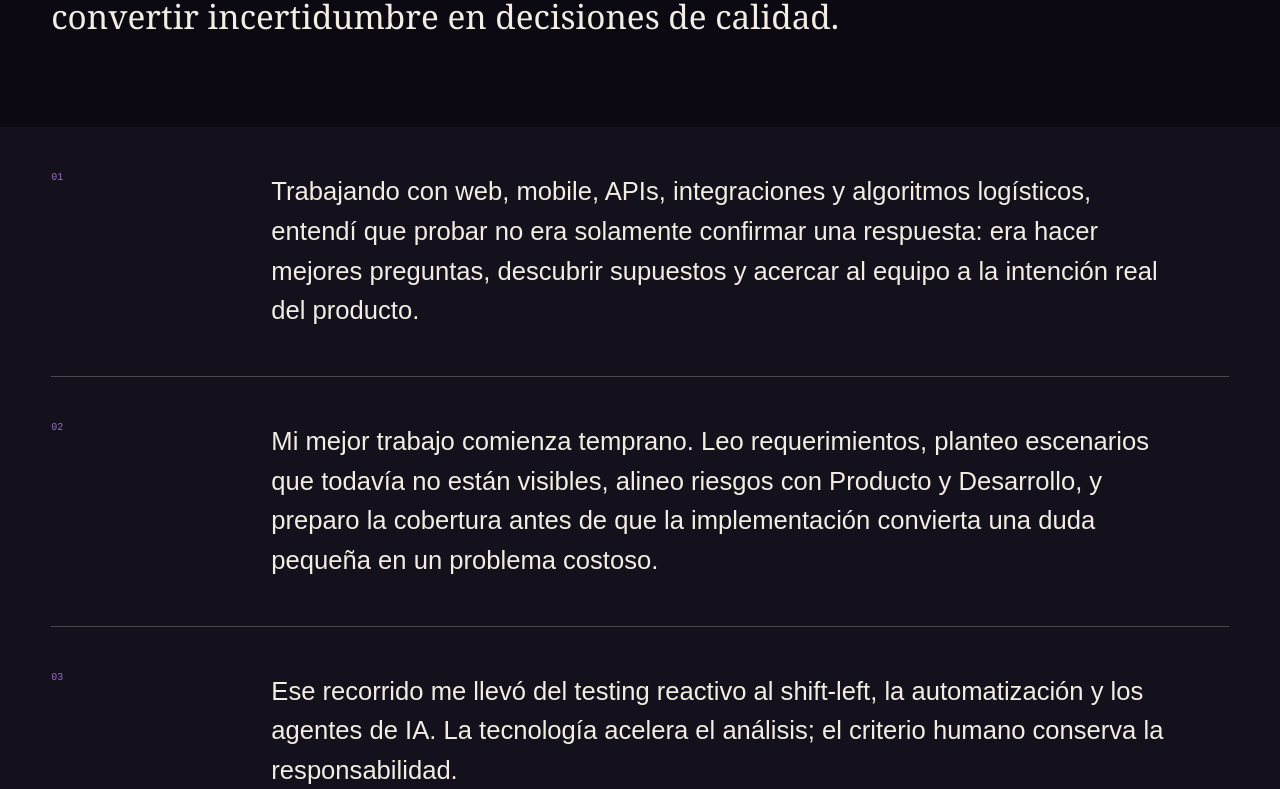
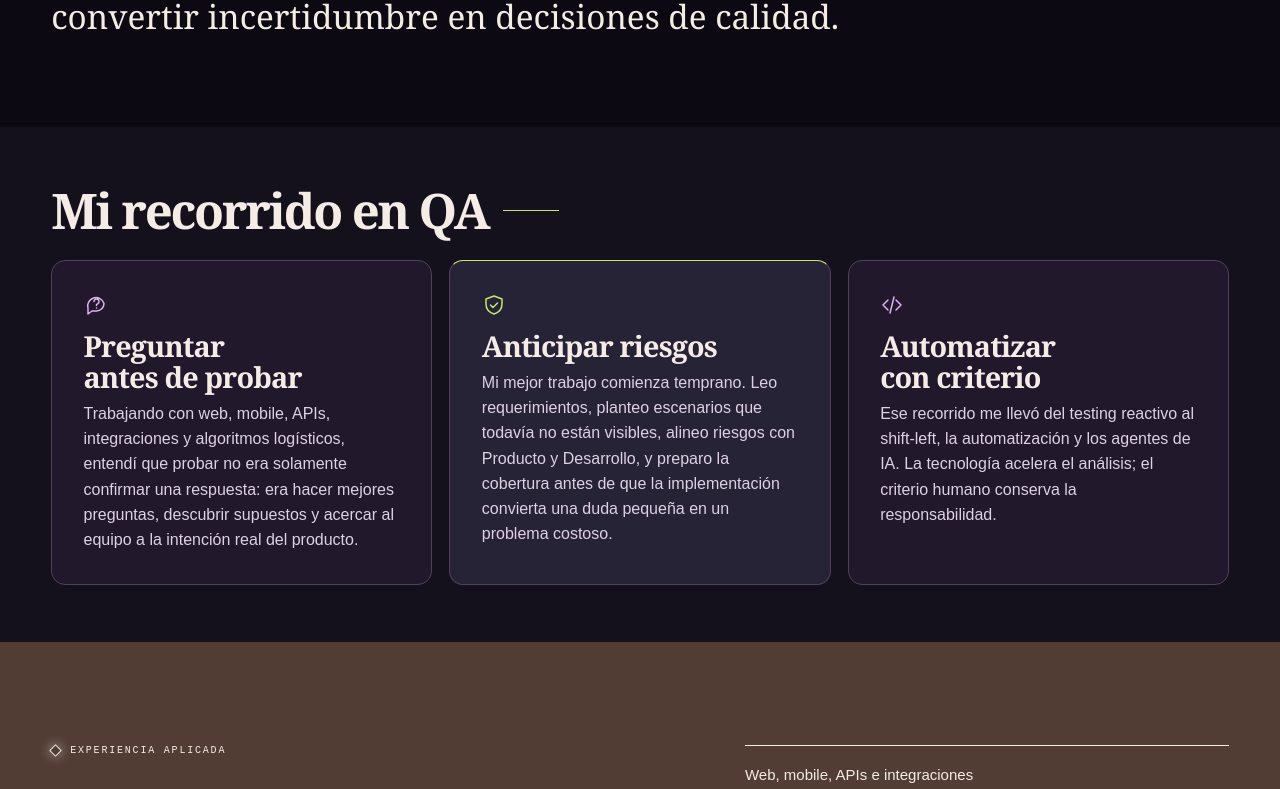
Before and after one commit to imalisani/imalisani, a Next.js app in the folder portfolio/: page /sobre-mi in a window 1280 px wide. Shown: the part 700-1489 px from the top of the page. Built offline with nearby package versions, Linux system fonts and the light colour scheme.

Commit message:
style(portfolio): redesign QA journey as editorial cards

```diff
--- a/portfolio/app/globals.css
+++ b/portfolio/app/globals.css
@@ -199,8 +199,6 @@ html{scroll-padding-top:108px}
 .aboutHero{padding:clamp(90px,10vw,155px) 4vw clamp(70px,7vw,110px);background:var(--inverse);color:var(--on-inverse)}
 .aboutHero h1{max-width:1250px;margin:0;font-family:Georgia,serif;font-size:clamp(60px,9.2vw,148px);font-weight:400;line-height:.88;letter-spacing:-.065em}.aboutHero h1 em{color:var(--lime);font-weight:400}
 .aboutLead{max-width:810px;margin:55px 0 0;font-family:Georgia,serif;font-size:clamp(24px,2.6vw,40px);line-height:1.25}
-.aboutNarrative{padding:0 4vw;background:var(--paper)}
-.aboutNarrative>div{display:grid;grid-template-columns:.3fr 1.7fr;gap:4vw;padding:45px 0;border-bottom:1px solid var(--line)}.aboutNarrative span{font:10px "Courier New",monospace;color:var(--violet)}.aboutNarrative p{max-width:900px;margin:0;font-size:clamp(18px,2vw,28px);line-height:1.55}
 .aboutScope{display:grid;grid-template-columns:1.1fr .9fr;gap:8vw;padding:clamp(70px,8vw,120px) 4vw;background:var(--sand)}
 .aboutScope h2,.aboutVision h2{margin:0;font-family:Georgia,serif;font-size:clamp(48px,6vw,92px);font-weight:400;line-height:.94;letter-spacing:-.05em}.aboutScope ul{list-style:none;margin:0;padding:0;border-top:1px solid currentColor}.aboutScope li{padding:20px 0;border-bottom:1px solid currentColor;font-size:15px}
 .aboutVision{padding:clamp(70px,8vw,120px) 4vw}.aboutVision>header{display:grid;grid-template-columns:.4fr 1.2fr .55fr;gap:4vw;align-items:end;margin-bottom:55px}.aboutVision>header>p:last-child{margin:0;font-size:16px;line-height:1.65}.aboutVision>div{display:grid;grid-template-columns:repeat(3,1fr);gap:12px}.aboutVision article{min-height:290px;padding:26px;background:var(--violet);color:white;display:flex;flex-direction:column}.aboutVision article:nth-child(2){background:var(--lime);color:#21172d}.aboutVision article:nth-child(3){background:var(--sand);color:#21172d}.aboutVision article>span{font:9px "Courier New",monospace}.aboutVision h3{margin:auto 0 18px;font-family:Georgia,serif;font-size:clamp(30px,3vw,46px);font-weight:400;line-height:1}.aboutVision article p{margin:0;font-size:14px;line-height:1.6}
@@ -211,7 +209,7 @@ html{scroll-padding-top:108px}
   html{scroll-padding-top:116px}.heroMinimal{padding:28px 20px 58px!important;min-height:0!important}.heroGrid{grid-template-columns:1fr;gap:24px;min-height:0}.heroIdentity{padding-top:35px}.heroMinimal h1.heroName{font-size:clamp(64px,21vw,92px);line-height:.8}.heroPromise{font-size:clamp(27px,8.5vw,38px);margin-top:24px}.heroSummary{font-size:14px}.heroActions{display:grid;grid-template-columns:1fr}.buttonPrimary,.buttonSecondary{width:100%}.heroMinimal .qaUniverse{width:min(92vw,390px);margin:8px auto 0}.compactIndex{padding-block:64px}.compactIndex .pageIndexCard{min-height:230px}
   .evidence{padding:64px 20px}.evidenceHead{grid-template-columns:1fr;gap:22px;margin-bottom:35px}.evidenceHead h2{font-size:clamp(44px,13vw,58px)}.evidenceGrid{grid-template-columns:1fr}.evidenceGrid article{grid-template-columns:auto 1fr;min-height:0;padding:24px 0;border-right:0;border-bottom:1px solid color-mix(in srgb,var(--on-inverse) 25%,transparent)}.evidenceGrid article:last-child{border-bottom:0}.evidenceRing{width:106px}
   .storyTeaser{grid-template-columns:1fr;gap:35px;padding:64px 20px}.storyTeaser h2{font-size:clamp(46px,13vw,62px)}.storyTeaser>div:last-child>p{font-size:15px}.futureCompact{padding:58px 20px}.futureCompact>div{grid-template-columns:1fr;gap:25px}.futureCompact h2{font-size:clamp(42px,12vw,56px)}
-  .aboutNav{grid-template-columns:1fr auto;padding-bottom:12px}.aboutNav .aboutBack{grid-column:1/-1;grid-row:2;justify-self:start;padding:12px 0 0;border-top:1px solid var(--line);width:100%}.aboutHero{padding:72px 20px 64px}.aboutHero h1{font-size:clamp(52px,15vw,72px);line-height:.92}.aboutLead{margin-top:38px;font-size:25px}.aboutNarrative{padding:0 20px}.aboutNarrative>div{grid-template-columns:1fr;padding:32px 0;gap:15px}.aboutNarrative p{font-size:18px}.aboutScope,.aboutVision,.aboutClose{padding-left:20px;padding-right:20px}.aboutScope{gap:45px}.aboutScope h2,.aboutVision h2{font-size:clamp(45px,13vw,58px)}.aboutVision>div{grid-template-columns:1fr}.aboutVision article{min-height:250px}.aboutClose{padding-bottom:calc(110px + env(safe-area-inset-bottom))}.aboutClose>div{display:grid}.aboutClose .buttonPrimary,.aboutClose .buttonSecondary{width:100%}
+  .aboutNav{grid-template-columns:1fr auto;padding-bottom:12px}.aboutNav .aboutBack{grid-column:1/-1;grid-row:2;justify-self:start;padding:12px 0 0;border-top:1px solid var(--line);width:100%}.aboutHero{padding:72px 20px 64px}.aboutHero h1{font-size:clamp(52px,15vw,72px);line-height:.92}.aboutLead{margin-top:38px;font-size:25px}.aboutScope,.aboutVision,.aboutClose{padding-left:20px;padding-right:20px}.aboutScope{gap:45px}.aboutScope h2,.aboutVision h2{font-size:clamp(45px,13vw,58px)}.aboutVision>div{grid-template-columns:1fr}.aboutVision article{min-height:250px}.aboutClose{padding-bottom:calc(110px + env(safe-area-inset-bottom))}.aboutClose>div{display:grid}.aboutClose .buttonPrimary,.aboutClose .buttonSecondary{width:100%}
 }
 @media(prefers-reduced-motion:reduce){.buttonPrimary,.buttonSecondary{transition:none}.buttonPrimary:hover,.buttonSecondary:hover,.buttonPrimary:focus-visible,.buttonSecondary:focus-visible{transform:none}}
 
--- /dev/null
+++ b/portfolio/app/sobre-mi/about-narrative.module.css
@@ -0,0 +1,111 @@
+.narrative {
+  --journey-surface: #f7f1e8;
+  --journey-card: #fcf7ef;
+  --journey-text: #26192f;
+  --journey-muted: #53465b;
+  --journey-rule: #cdbdd4;
+  --journey-accent: #6b418d;
+  --journey-feature: #e9e4d6;
+  --journey-feature-accent: #42591a;
+  padding: clamp(30px, 4.5vw, 66px) clamp(20px, 4vw, 64px);
+  background: var(--journey-surface);
+  color: var(--journey-text);
+  scroll-margin-top: 0;
+}
+
+:global(html[data-theme="dark"]) .narrative {
+  --journey-surface: #15111c;
+  --journey-card: #21182c;
+  --journey-text: #f5ede5;
+  --journey-muted: #ded1e4;
+  --journey-rule: #52405d;
+  --journey-accent: #ddb2f5;
+  --journey-feature: #262336;
+  --journey-feature-accent: var(--lime);
+}
+
+.inner {
+  max-width: 1240px;
+  margin-inline: auto;
+}
+
+.inner h2 {
+  display: flex;
+  align-items: center;
+  gap: 14px;
+  margin: 0 0 clamp(15px, 2.1vw, 25px);
+  font: 600 clamp(30px, 4vw, 49px)/1.03 Georgia, serif;
+  letter-spacing: -.045em;
+}
+
+.inner h2::after {
+  flex: 0 1 clamp(20px, 4.5vw, 56px);
+  border-top: 1px solid var(--journey-feature-accent);
+  content: "";
+}
+
+.cards {
+  display: grid;
+  grid-template-columns: repeat(3, minmax(0, 1fr));
+  gap: clamp(12px, 1.35vw, 20px);
+}
+
+.card {
+  --card-accent: var(--journey-accent);
+  min-width: 0;
+  padding: clamp(16px, 2.45vw, 32px);
+  border: 1px solid var(--journey-rule);
+  border-radius: 14px;
+  background: var(--journey-card);
+}
+
+.card:nth-child(2) {
+  --card-accent: var(--journey-feature-accent);
+  border-top-color: var(--card-accent);
+  background: var(--journey-feature);
+}
+
+.icon {
+  display: block;
+  width: 24px;
+  height: 24px;
+  margin-bottom: 13px;
+  color: var(--card-accent);
+}
+
+.card h3 {
+  margin: 0 0 9px;
+  font: 600 clamp(20px, 2.25vw, 30px)/1.08 Georgia, serif;
+  letter-spacing: -.03em;
+  text-wrap: balance;
+}
+
+.card p {
+  margin: 0;
+  color: var(--journey-muted);
+  font-size: clamp(.94rem, 1.25vw, 1.06rem);
+  line-height: 1.58;
+  text-wrap: pretty;
+}
+
+@media (max-width: 720px) {
+  .cards {
+    grid-template-columns: minmax(0, 1fr);
+  }
+
+  .card {
+    display: grid;
+    grid-template-columns: 24px minmax(0, 1fr);
+    align-items: start;
+    gap: 7px 12px;
+  }
+
+  .icon,
+  .card h3 {
+    margin: 0;
+  }
+
+  .card p {
+    grid-column: 2;
+  }
+}
--- a/portfolio/app/sobre-mi/page.tsx
+++ b/portfolio/app/sobre-mi/page.tsx
@@ -6,6 +6,7 @@ import {type CSSProperties,useEffect,useState} from "react";
 import {cvFiles} from "../cv-files";
 import SkillsMap from "../components/SkillsMap";
 import LogisticsExperience from "./LogisticsExperience";
+import styles from "./about-narrative.module.css";
 
 type Language="en"|"es";
 
@@ -22,6 +23,8 @@ const copy={
     back:"Volver al portfolio",switchLabel:"View in English",label:"Sobre mí · Recorrido completo",
     title:<>Aprendí a encontrar bugs.<br/><em>Elegí prevenirlos.</em></>,
     lead:"Soy Irina, QA Engineer con cinco años de experiencia ayudando a equipos de producto a convertir incertidumbre en decisiones de calidad.",
+    storyHeading:"Mi recorrido en QA",
+    storyTitles:["Preguntar antes de probar", "Anticipar riesgos", "Automatizar con criterio"],
     story:[
       "Trabajando con web, mobile, APIs, integraciones y algoritmos logísticos, entendí que probar no era solamente confirmar una respuesta: era hacer mejores preguntas, descubrir supuestos y acercar al equipo a la intención real del producto.",
       "Mi mejor trabajo comienza temprano. Leo requerimientos, planteo escenarios que todavía no están visibles, alineo riesgos con Producto y Desarrollo, y preparo la cobertura antes de que la implementación convierta una duda pequeña en un problema costoso.",
@@ -49,6 +52,8 @@ const copy={
     back:"Back to portfolio",switchLabel:"Ver en español",label:"About me · Complete journey",
     title:<>I learned to find bugs.<br/><em>I chose to prevent them.</em></>,
     lead:"I am Irina, a QA Engineer with five years of experience helping product teams turn uncertainty into quality decisions.",
+    storyHeading:"My journey in QA",
+    storyTitles:["Ask better questions", "Anticipate risks", "Automate with judgement"],
     story:[
       "Working across web, mobile, APIs, integrations and logistics algorithms, I learned that testing was not only about confirming an answer. It was about asking better questions, uncovering assumptions and bringing the team closer to the product's real intent.",
       "My strongest work starts early. I read requirements, surface scenarios that are not visible yet, align risks with Product and Development, and prepare coverage before implementation turns a small doubt into an expensive problem.",
@@ -65,6 +70,12 @@ const copy={
     close:"Want to see this approach in action?",workflow:"Explore how I work",cv:"Download CV",
   },
 } as const;
+
+const storyIcons = [
+  "M20 10.5a7.5 7.5 0 0 1-7.5 7.5H8l-4 3v-5.5A7.5 7.5 0 1 1 20 10.5Z M10 8.5a2.5 2.5 0 1 1 4 2l-1.5 1.2v.8 M12.5 15h.01",
+  "M12 3 4 6v5c0 5 3.5 8.5 8 10 4.5-1.5 8-5 8-10V6l-8-3Z M8.5 12l2.5 2.5 4.5-4.5",
+  "m8 7-5 5 5 5m8-10 5 5-5 5m-2-13-4 16",
+];
 
 export default function AboutPage(){
   const [lang,setLang]=useState<Language>("es");
@@ -85,7 +96,22 @@ export default function AboutPage(){
     <article className="aboutHero" id="about">
       <p className="label">{c.label}</p><h1>{c.title}</h1><p className="aboutLead">{c.lead}</p>
     </article>
-    <section className="aboutNarrative" aria-label={lang==="es"?"Recorrido profesional":"Professional journey"}>{c.story.map((paragraph,index)=><div key={paragraph}><span>0{index+1}</span><p>{paragraph}</p></div>)}</section>
+    <section className={styles.narrative} id="recorrido" aria-labelledby="qa-journey-title">
+      <div className={styles.inner}>
+        <h2 id="qa-journey-title">{c.storyHeading}</h2>
+        <div className={styles.cards}>
+          {c.story.map((paragraph, index) => (
+            <article className={styles.card} key={c.storyTitles[index]}>
+              <svg className={styles.icon} viewBox="0 0 24 24" width="24" height="24" fill="none" stroke="currentColor" strokeWidth="1.5" strokeLinecap="round" strokeLinejoin="round" aria-hidden="true">
+                <path d={storyIcons[index]} />
+              </svg>
+              <h3>{c.storyTitles[index]}</h3>
+              <p>{paragraph}</p>
+            </article>
+          ))}
+        </div>
+      </div>
+    </section>
     <section className="aboutScope" aria-labelledby="scope-title"><header><p className="label">{c.scopeLabel}</p><h2 id="scope-title">{c.scopeTitle}</h2></header><ul>{c.scope.map(item=><li key={item}>{item}</li>)}</ul></section>
     <LogisticsExperience lang={lang}/>
     <section className="aboutMotto" aria-label={lang==="es"?"Mi enfoque de calidad":"My approach to quality"}><h2 className="heroPromise">{c.heroMotto}</h2><p>{c.heroCopy}</p></section>
```
